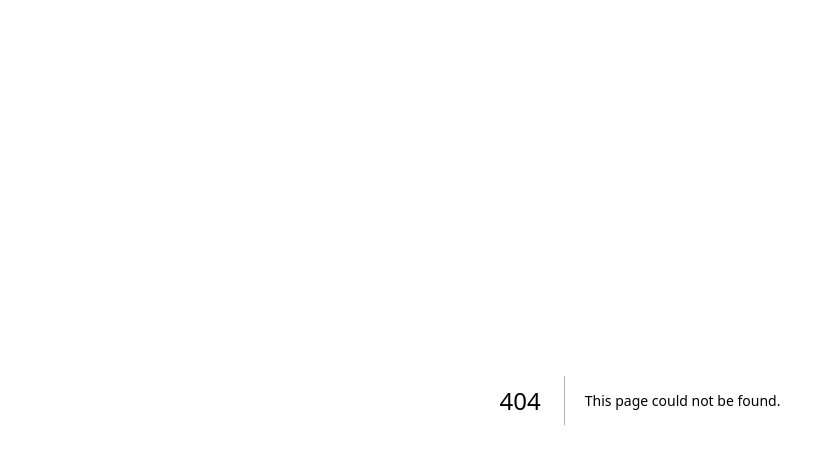
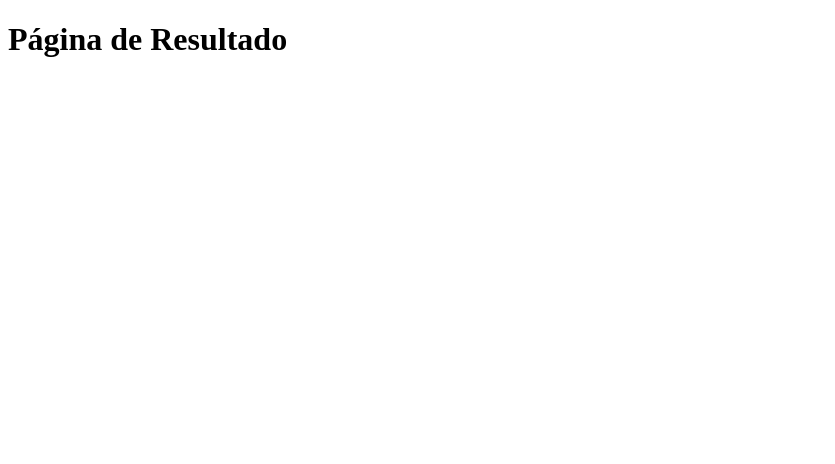
Before and after one commit to ryssaes/buscarCEP, a Next.js app: page /result in a window 1280 px wide. Before the commit this address had no page. Shown: the top 464 px of the page, without its empty margins (0-835 px from the left). Built offline with nearby package versions, Linux system fonts and the light colour scheme.

Commit message:
Feat: Fazendo a rota da page home para a result (resultado do formulário)

```diff
--- a/package.json
+++ b/package.json
@@ -14,6 +14,7 @@
     "next": "14.2.3",
     "react": "^18",
     "react-dom": "^18",
+    "react-router-dom": "^6.23.1",
     "yup": "^1.4.0"
   },
   "devDependencies": {
--- a/src/app/page.tsx
+++ b/src/app/page.tsx
@@ -1,10 +1,8 @@
-// Use a diretiva "use client" no início do arquivo
-"use client";
-import Image from "next/image";
 import styles from "../styles/page.module.css";
-import Form from '../components/Form/Form'; // Importe o componente correto
+import Form from '../components/Form/Form';
 
 export default function Home() {
+
   return (
     <div className={styles.container}>
       <h1>Buscar Endereço pelo CEP</h1>
--- /dev/null
+++ b/src/app/result/page.tsx
@@ -0,0 +1,19 @@
+"use client"; // Use a diretiva "use client" no início do arquivo
+
+// Importe o hook useRouter de 'next/navigation'
+import { useRouter } from 'next/navigation';
+import styles from "../../styles/page.module.css";
+
+export default function Result() {
+    // Inicialize o hook useRouter
+    const router = useRouter();
+
+    // Lógica adicional, se necessário
+
+    return (
+        <div className={styles.container}>
+            <h1>Página de Resultado</h1>
+            {/* Conteúdo da página de resultado */}
+        </div>
+    );
+}
```
Also changed, not shown: src/components/Form/Form.tsx (+5 -2 lines), 1 other file (tests, documents, lock files or other folders).
